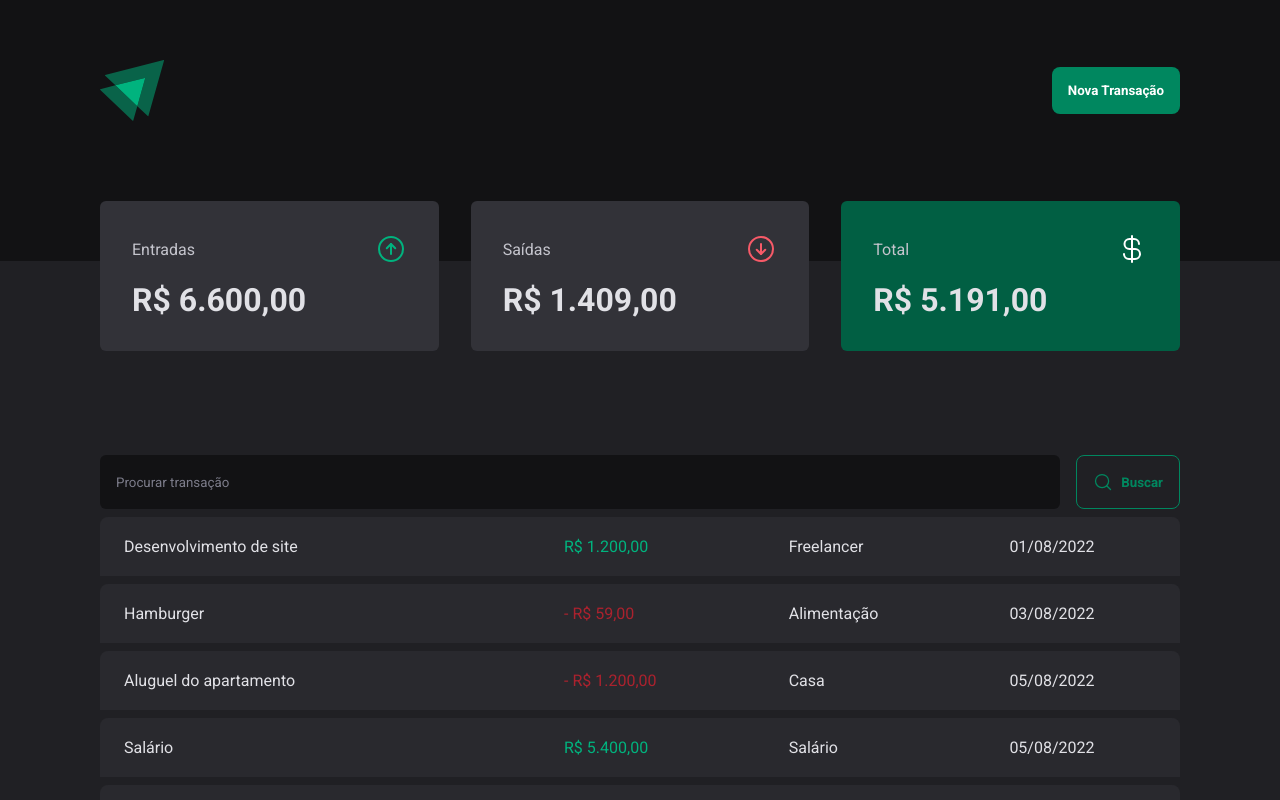
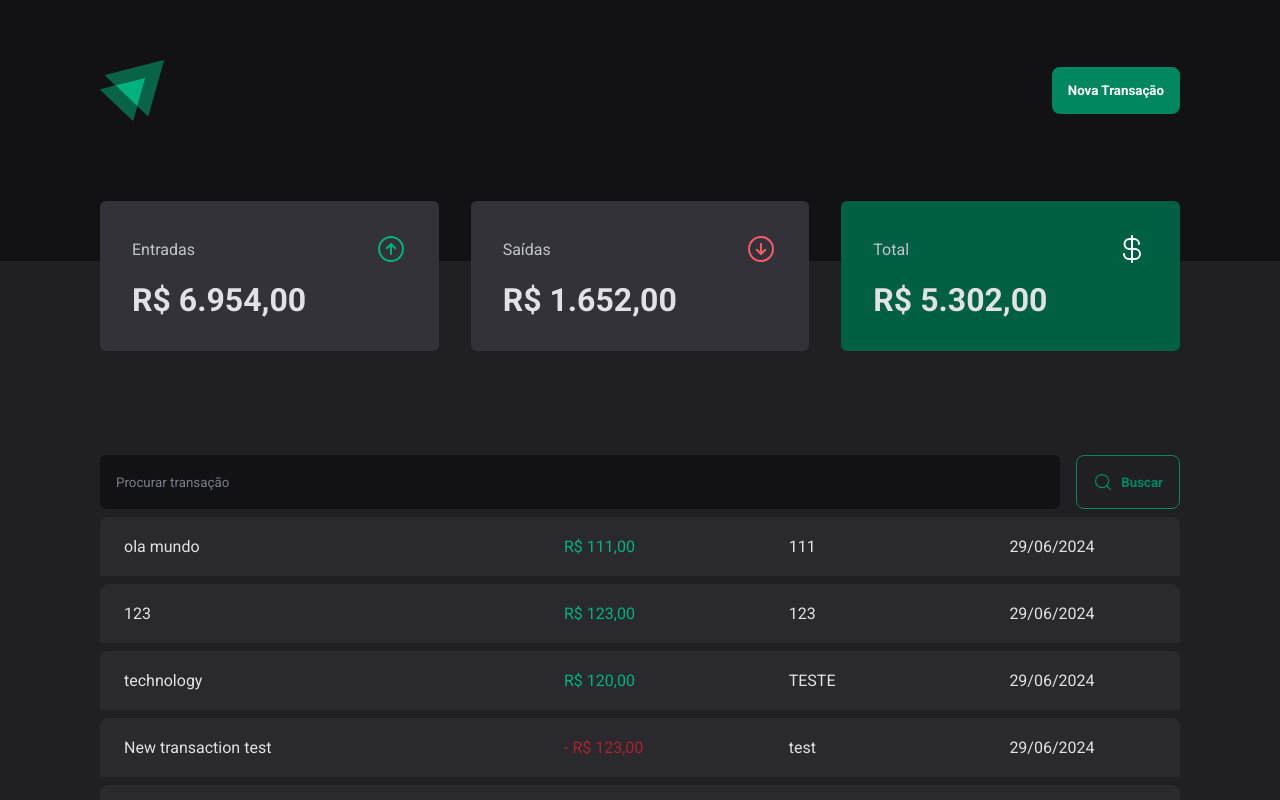
Before and after one commit to Gustavohps10/finance-app, a React (Vite) app: page / in a window 1280 px wide. Shown: the top 800 px of the page. Built offline with nearby package versions, Linux system fonts and the light colour scheme; data requests are answered from the project's data file.

Commit message:
feat: add create transaction request

```diff
--- a/server.json
+++ b/server.json
@@ -39,6 +39,46 @@
       "type": "outcome",
       "createdAt": "2022-08-11T21:24:24.225Z",
       "id": 5
+    },
+    {
+      "description": "Teste",
+      "category": "TESTE",
+      "price": 120,
+      "type": "outcome",
+      "createdAt": "2024-06-29T11:42:49.827Z",
+      "id": 6
+    },
+    {
+      "description": "New transaction test",
+      "category": "test",
+      "price": 123,
+      "type": "outcome",
+      "createdAt": "2024-06-29T11:49:45.385Z",
+      "id": 7
+    },
+    {
+      "description": "technology",
+      "category": "TESTE",
+      "price": 120,
+      "type": "income",
+      "createdAt": "2024-06-29T11:52:24.559Z",
+      "id": 8
+    },
+    {
+      "description": "123",
+      "category": "123",
+      "price": 123,
+      "type": "income",
+      "createdAt": "2024-06-29T12:09:38.164Z",
+      "id": 9
+    },
+    {
+      "description": "ola mundo",
+      "category": "111",
+      "price": 111,
+      "type": "income",
+      "createdAt": "2024-06-29T12:10:33.725Z",
+      "id": 10
     }
   ]
 }
--- a/src/components/NewTransactionModal/index.tsx
+++ b/src/components/NewTransactionModal/index.tsx
@@ -5,6 +5,8 @@ import * as Dialog from '@radix-ui/react-dialog'
 import { z } from 'zod'
 import { Controller, useForm } from 'react-hook-form'
 import { zodResolver } from '@hookform/resolvers/zod'
+import { useContext } from 'react'
+import { TransactionsContext } from '../../contexts/TransactionsContext'
 
 const NewTransactionFormSchema = z.object({
   description: z.string(),
@@ -16,10 +18,13 @@ const NewTransactionFormSchema = z.object({
 type NewTransactionFormInputs = z.infer<typeof NewTransactionFormSchema>
 
 export function NewTransactionModal() {
+  const { createTransaction } = useContext(TransactionsContext)
+
   const {
     control,
     register,
     handleSubmit,
+    reset,
     formState: { isSubmitting },
   } = useForm<NewTransactionFormInputs>({
     resolver: zodResolver(NewTransactionFormSchema),
@@ -28,8 +33,9 @@ export function NewTransactionModal() {
     },
   })
 
-  function handleNewTransaction(data: NewTransactionFormInputs) {
-    console.log(data)
+  async function handleNewTransaction(data: NewTransactionFormInputs) {
+    await createTransaction(data)
+    reset()
   }
 
   return (
--- a/src/contexts/TransactionsContext.tsx
+++ b/src/contexts/TransactionsContext.tsx
@@ -10,9 +10,17 @@ interface Transaction {
   id: number
 }
 
+interface CreateTransactionInput {
+  description: string
+  price: number
+  category: string
+  type: 'income' | 'outcome'
+}
+
 interface TransactionsContextType {
   transactions: Transaction[]
   fetchTransactions: (query: string) => Promise<void>
+  createTransaction: (data: CreateTransactionInput) => Promise<void>
 }
 
 interface TransactionsProviderProps {
@@ -33,13 +41,31 @@ export function TransactionsProvider({ children }: TransactionsProviderProps) {
   async function fetchTransactions(query?: string) {
     const response = await api.get('/transactions', {
       params: {
+        _sort: 'createdAt',
+        _order: 'desc',
         q: query,
       },
     })
     setTransactions(response.data)
   }
+
+  async function createTransaction(data: CreateTransactionInput) {
+    const { description, category, price, type } = data
+
+    const response = await api.post('/transactions', {
+      description,
+      category,
+      price,
+      type,
+      createdAt: new Date(),
+    })
+
+    setTransactions((state) => [response.data, ...state])
+  }
   return (
-    <TransactionsContext.Provider value={{ transactions, fetchTransactions }}>
+    <TransactionsContext.Provider
+      value={{ transactions, fetchTransactions, createTransaction }}
+    >
       {children}
     </TransactionsContext.Provider>
   )
```
Lines whose indentation alone changed are shown as unchanged.
